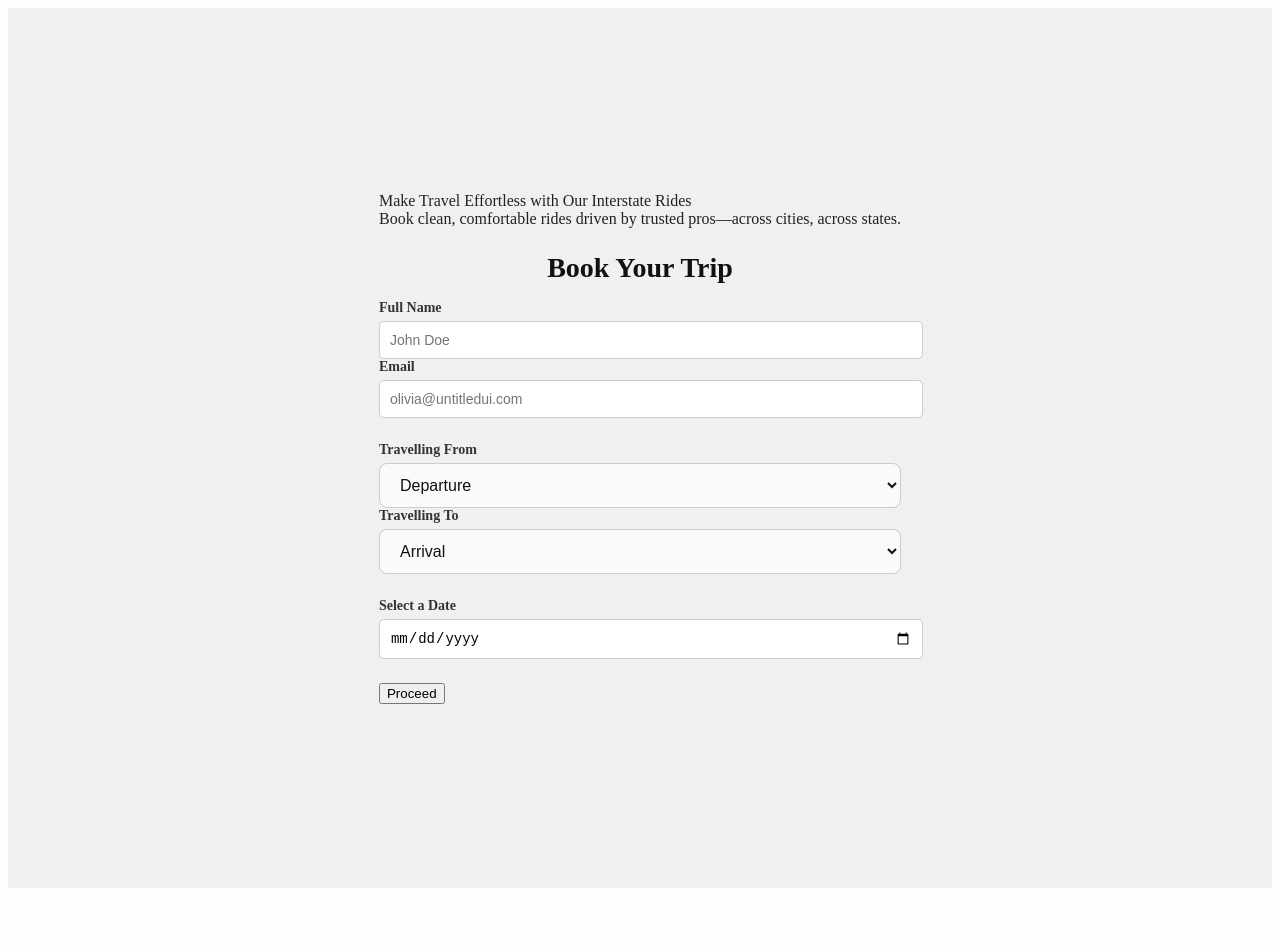
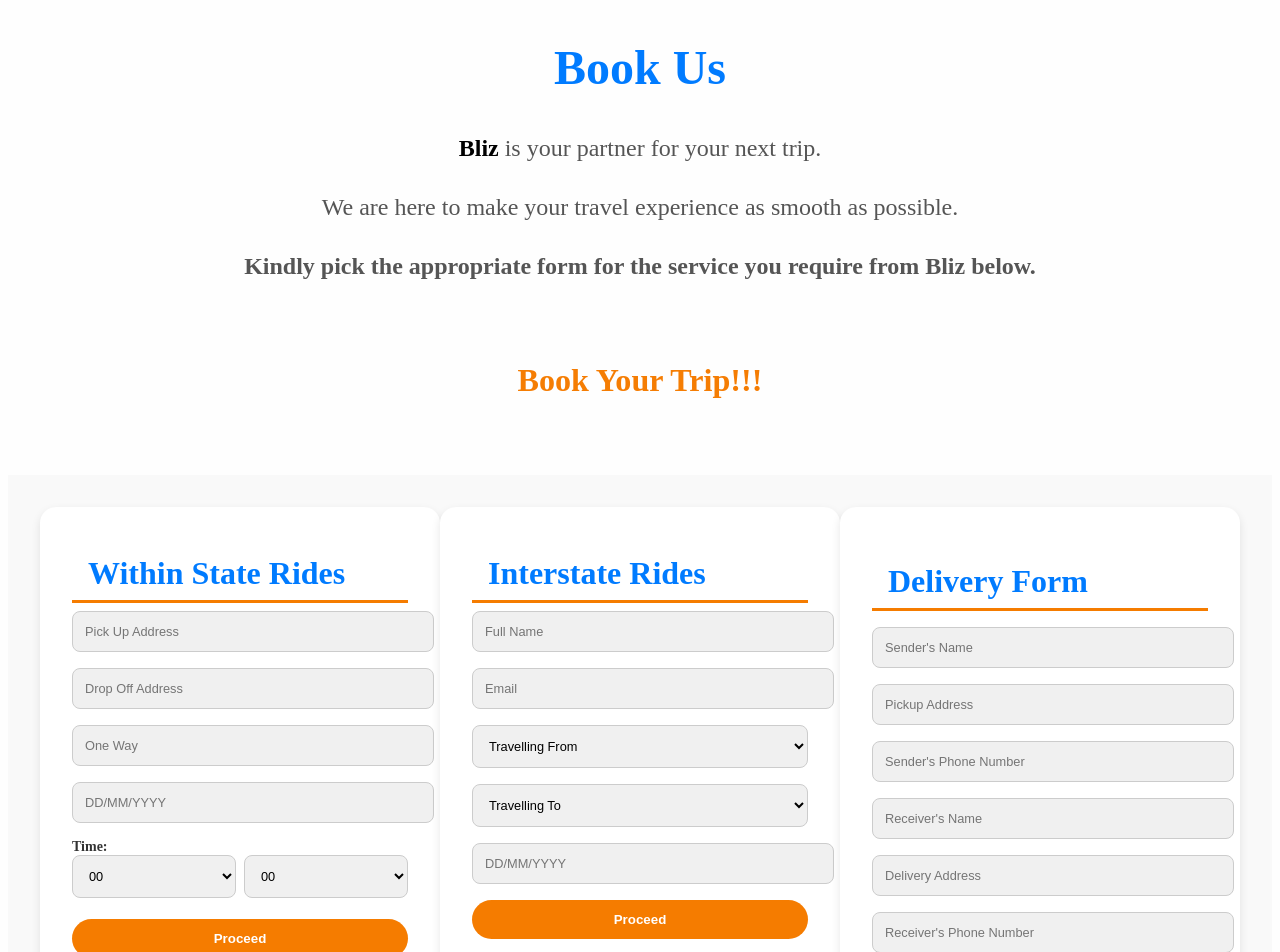
Before and after one commit to Tambiye/Bliz, a React (Vite) app: page /book-now in a window 1280 px wide. Shown: the top 952 px of the page. Built offline with nearby package versions, Linux system fonts and the light colour scheme; what @richaadgigi/stylexui would draw is missing.

Commit message:
i don finish abeg

```diff
--- a/src/components/HomeHeader.jsx
+++ b/src/components/HomeHeader.jsx
@@ -16,7 +16,7 @@ const HomeHeader = () => {
                 </div>
             </header>
             <section className='xui-overflow-x-hidden'>
-            <img src="/static/images/banners/gac-gs3-car-in-front-of-a-park-compressed.png" alt="GAC GS3 car in front of a park" width={1920} height={1080} className='xui-w-fluid-100 xui-h-600 xui-img-lazy' style={{objectPosition: 'bottom'}} xui-img-src='/static/images/banners/gac-gs3-car-in-front-of-a-park.png' />
+                <img src="/static/images/banners/gac-gs3-car-in-front-of-a-park-compressed.png" alt="GAC GS3 car in front of a park" width={1920} height={1080} className='xui-w-fluid-100 xui-h-600 xui-img-lazy' style={{ objectPosition: 'bottom' }} xui-img-src='/static/images/banners/gac-gs3-car-in-front-of-a-park.png' />
             </section>
         </>
     );
--- /dev/null
+++ b/src/components/Philosophy.jsx
@@ -0,0 +1,39 @@
+import { lazyLoadings } from "@richaadgigi/stylexui";
+import { useEffect } from "react";
+import { Link } from "react-router-dom";
+
+const Philosophy = () => {
+  useEffect(() => {
+    lazyLoadings();
+  }, []);
+  return (
+    <><section className="xui-d-flex xui-flex-jc-center  xui-flex-ai-center xui-m-4">
+      <div className="xui-w-fluid-30 xui-p-1-half xui-h-500">
+        <h2 className="xui-font-sz-[24px]  xui-text-[var(--deep-blue)] xui-lg-font-sz-[56px]">Our <br />Philosophy</h2>
+        <p className="xui-letter-spacing-half xui-h-200 xui-w-550 xui-font-sz-[18px] xui-opacity-6 ">
+          At <strong className="xui-text-[var(--vibrant-orange)] xui-font-sz-[24px]">Bliz</strong>, we believe that every journey should be a flawless blend of
+          <strong className="xui-text-[var(--deep-blue)] xui-font-sz-[24px] "> security, luxury, and peace of mind</strong>. <br />Our philosophy is simple:
+          <strong className="xui-text-[var(--deep-blue)] xui-font-sz-[24px]"> your safety is our highest priority</strong>, and your comfort is our promise.
+        </p>
+      </div>
+      <div className="xui-w-fluid-70 xui-mt-20px ">
+        <img
+          src="/pexels/pexels-ronailson-1978125.jpg"
+          alt="Transport vehicle from Pexels"
+
+          className='xui-w-fluid-100 xui-h-500 xui-object-fit-contain'
+        />
+
+      </div>
+
+
+    </section>
+
+
+
+
+    </>
+  );
+};
+
+export default Philosophy;
--- /dev/null
+++ b/src/components/Secure.jsx
@@ -0,0 +1,46 @@
+import { lazyLoadings } from "@richaadgigi/stylexui";
+import { useEffect } from "react";
+import { Link } from "react-router-dom";
+const Secure = () => {
+    useEffect(() => {
+      lazyLoadings();
+    }, []);
+    return (
+      <>  <section className="xui-d-flex xui-flex-jc-center xui-pt-6  xui-flex-ai-center xui-flex-col ">
+
+      <div className="xui-fluid-50">
+    <div className="xui-w-400 xui-h-100 xui-font-w-700 xui-font-sz-[48px] xui-text-[var(--deep-blue)]">
+      Secure
+    </div>
+    <div className="xui-w-400  xui-h-100 xui-font-sz-[18px] xui-opacity-6 xui-letter-spacing-half">
+      With <strong className="xui-text-[var(--vibrant-orange)]">Bliz</strong>, luxury is more than comfort —
+      it's the seamless experience, thoughtful details, and premium quality that define every mile.
+    </div>
+
+
+  </div>
+  <div className="xui-fluid-50">
+
+
+  <div className="xui-w-400 xui-h-100 xui-font-sz-[18px] xui-opacity-6 xui-letter-spacing-half">
+      At <strong className="xui-text-[var(--vibrant-orange)]">Bliz</strong>, security is our foundation.
+      Every journey begins with peace of mind, backed by state-of-the-art protection and unwavering trust.
+    </div>
+    <div className=" xui-w-400  xui-h-100 xui-font-w-700 xui-font-sz-[48px] xui-text-[var(--vibrant-orange)]">
+      Luxury
+    </div>
+    </div>
+    <div className="xui-d-flex xui-jc-center xui-pt-6 xui-mt-30px">
+    <img
+      src="/pexels/pexels-gustavo-fring-6817000.jpg"
+      alt="Bliz transport luxury vehicle"
+      className=" xui-h-500 xui-object-center xui-rounded-[20px]"
+    />
+  </div>
+
+  </section>
+        </>
+    );
+  };
+
+  export default Secure;
--- /dev/null
+++ b/src/components/Securitymeetsstyle.jsx
@@ -0,0 +1,35 @@
+import { lazyLoadings } from "@richaadgigi/stylexui";
+import { useEffect } from "react";
+import { Link } from "react-router-dom";
+
+const Securitymeetsstyle = () => {
+  useEffect(() => {
+    lazyLoadings();
+  }, []);
+
+  return (
+    <>
+      <section className="xui-d-flex xui-fw-wrap xui-flex-jc-center xui-flex-ai-center xui-gap-20px xui-p-0 xui-m-0">
+        <div className="xui-w-400 xui-h-100 xui-font-sz-[18px] xui-opacity-6 xui-letter-spacing-half xui-m-0 xui-p-0">
+          <p>
+            With <strong>Bliz</strong>, <strong>security meets style</strong>. From trained drivers to high-end cars, every ride is built to keep you <strong>safe and comfortable</strong>.
+          </p>
+        </div>
+
+        <div className="xui-w-400 xui-h-100 xui-font-sz-[18px] xui-opacity-6 xui-letter-spacing-half xui-m-0 xui-p-0">
+          <p>
+            We go beyond transport. <strong>Bliz</strong> makes sure you <strong>trust every ride</strong>—with cutting-edge safety and premium features.
+          </p>
+        </div>
+      </section>
+
+      <div className="xui-d-flex xui-text-al-center xui-flex-jc-center xui-flex-ai-center xui-font-sz-[20px] xui-opacity-6 xui-letter-spacing-half xui-m-0 xui-p-0">
+        <p>
+          At <strong>Bliz</strong>, your journey is our promise: <strong>secure, smooth, and elevated</strong>.
+        </p>
+      </div>
+    </>
+  );
+};
+
+export default Securitymeetsstyle;
--- a/src/index.css
+++ b/src/index.css
@@ -1043,6 +1043,8 @@ margin-top: 200px;
 
 
 
+
+
 .why-bliz {
 
   padding: 40px 20px;
@@ -1170,7 +1172,7 @@ margin-top: 200px;
   background-color: black;
 }
 
-.contact-form {
+/* .contact-form {
   max-width: 500px;
   margin: 20px auto;
   font-family: Arial, sans-serif;
@@ -1178,7 +1180,7 @@ margin-top: 200px;
 
 .form-group {
   margin-bottom: 15px;
-}
+} */
 
 label {
   font-size: 14px;
@@ -1521,107 +1523,225 @@ textarea {
 }
 
 
-.book-now-wrapper {
+
+
+.book-now-container {
+  display: flex;
+  flex-wrap: wrap;
+  justify-content: space-between;
+   padding: 2rem;
+  background-color: #f9f9f9;
+}
+
+.booking-box {
+  background: white;
+  border-radius: 1rem;
+  box-shadow: 0 4px 10px rgba(0, 0, 0, 0.1);
+  padding: 2rem;
+  flex: 1;
+  min-width: 300px;
+  max-width: 400px;
+}
+
+
+.tab {
+  flex: 1;
+  font-size: 2rem;
+  padding: 1rem;
+  cursor: pointer;
+  font-weight: 700;
+  color:#007BFF;
+  border-bottom: 3px solid #F57C00;
+}
+
+
+
+.form {
+  margin-top: 0.5rem;
+  display: flex;
+  flex-direction: column;
+  gap: 1rem;
+}
+
+.form input,
+.form select {
   background-color: #f0f0f0;
-  padding: 40px 20px;
-  min-height: 100vh;
-  display: flex;
-  justify-content: center;
-  align-items: center;
-
-  color: #222;
-}
-
-.book-now-wrapper .band {
-  background-color: #fff;
-  padding: 2rem;
-  border-radius: 1rem;
-  box-shadow: 0 0 20px rgba(0, 0, 0, 0.07);
-  width: 100%;
-  max-width: 700px;
-}
-
-.book-now-wrapper h2 {
-  text-align: center;
-  color: #111;
-  font-size: 1.75rem;
-  margin-bottom: 1rem;
-}
-
-.book-now-wrapper form {
-  display: flex;
-  flex-direction: column;
-  gap: 1.5rem;
-}
-
-.book-now-wrapper .xui-form-box label,
-.book-now-wrapper .input-holder label,
-.book-now-wrapper .date-input-container label {
-  display: block;
-  font-weight: 600;
-  margin-bottom: 0.5rem;
-  color: #333;
-}
-
-.book-now-wrapper .xui-form-box input,
-.book-now-wrapper .date-input,
-.book-now-wrapper select {
-  width: 100%;
-  padding: 0.75rem 1rem;
+  padding: 0.75rem;
   border: 1px solid #ccc;
   border-radius: 0.5rem;
-  background-color: #fafafa;
-  color: #111;
-  font-size: 1rem;
-  transition: border 0.3s ease;
-}
-
-.book-now-wrapper .xui-form-box input:focus,
-.book-now-wrapper .date-input:focus,
-.book-now-wrapper select:focus {
-  border-color: #555;
-  outline: none;
-  background-color: #fff;
-}
-
-.book-now-wrapper .input-holder {
-  display: flex;
-  flex-direction: column;
-  gap: 1rem;
-}
-
-.book-now-wrapper .date-input-container label {
-  font-weight: 600;
-  color: #444;
-  margin-bottom: 0.5rem;
-}
-
-.book-now-wrapper button.xui-btn-primary {
-  background-color: #111;
-  color: #fff;
-  padding: 0.8rem 1.5rem;
-  font-size: 1rem;
+  font-size: 0.8rem;
+  width: 100%;
+}
+
+.time-select {
+  display: flex;
+  gap: 0.5rem;
+}
+
+.reserve-button,
+.proceed-button {
+  background-color:  #F57C00;
+  color: white;
+  padding: 0.75rem;
   border: none;
   border-radius: 9999px;
+  font-weight: bold;
   cursor: pointer;
-  transition: background-color 0.3s ease;
-  align-self: center;
-}
-
-.book-now-wrapper button.xui-btn-primary:hover {
-  background-color: #333;
-}
-
-@media (min-width: 640px) {
-  .book-now-wrapper .xui-form {
-    display: grid;
-    grid-template-columns: repeat(2, 1fr);
-    gap: 1.5rem;
-  }
-
-  .book-now-wrapper .xui-form-box,
-  .book-now-wrapper .input-holder,
-  .book-now-wrapper .date-input-container {
-    grid-column: span 2;
-  }
-}
+  transition: background-color 0.3s;
+}
+
+.reserve-button:hover,
+.proceed-button:hover {
+  background-color:  #F57C00;
+}
+
+ .heading {
+  font-size: 1.5rem;
+  font-weight: bold;
+  margin-bottom: 0.5rem;
+  color: #007BFF;
+}
+.booking-section h1 {
+  color: #007BFF;
+  font-weight: 3rem;
+  display: flex;
+  justify-content: center;
+  align-items: center;
+  font-size: 3rem;
+}
+.booking-section p {
+  color: #555;
+  font-size: 1.5rem;
+  text-align: center;
+  margin-bottom: 2rem;
+}
+
+.highlight-booking {
+  color: #000;
+  font-size: 1.5rem;
+  font-weight: bold;
+}
+@keyframes pulse {
+  0% {
+    transform: scale(1);
+    opacity: 1;
+  }
+  50% {
+    transform: scale(1.05);
+    opacity: 0.8;
+  }
+  100% {
+    transform: scale(1);
+    opacity: 1;
+  }
+}
+
+.text-yourtrip {
+  color:#F57C00;
+  font-size: 2rem;
+  text-align: center;
+
+  font-weight: 900;
+  padding: 50px;
+
+
+
+  /* Pulse Animation */
+  animation: pulse 2s ease-in-out infinite;
+}
+
+
+
+
+
+
+
+.booking-box.delivery h2.tab {
+  padding-bottom: 0.5rem;
+  margin: 0;
+}
+.booking-box .tab {
+  padding-bottom: 0.5rem;
+  margin: 0;
+}
+
+
+.contact-container {
+  display: flex;
+  align-items: flex-start;
+  justify-content: space-between;
+  gap: 40px;
+  padding: 20px;
+  flex-wrap: wrap;
+
+  border-radius: 12px;
+  box-shadow: 0 4px 12px rgba(0, 0, 0, 0.1);
+}
+
+.contact-info {
+  flex: 1;
+  max-width: 45%;
+  color: #333;
+}
+
+.contact-info h1 {
+  color: #ff6600;
+  font-size: 2.5rem;
+}
+
+.contact-form {
+  flex: 1;
+  max-width: 50%;
+  display: flex;
+  flex-direction: column;
+  gap: 15px;
+  background-color: #ffffff;
+  padding: 20px;
+  border-radius: 12px;
+  box-shadow: 0 2px 8px rgba(0, 0, 0, 0.05);
+}
+
+.form-field {
+  display: flex;
+  flex-direction: column;
+}
+
+.form-field label {
+  font-weight: bold;
+  margin-bottom: 5px;
+  color: #005f99; /* deep light blue */
+}
+
+.form-field input,
+.form-field textarea {
+  padding: 10px;
+  border: 1px solid #ccc;
+  border-radius: 8px;
+  transition: border 0.3s;
+  background-color: #ddd;
+}
+
+.form-field input:focus,
+.form-field textarea:focus {
+  border-color: #ff6600;
+  outline: none;
+}
+
+.form-submit {
+  padding: 12px 20px;
+  background-color: #ff6600;
+  color: white;
+  border: none;
+  border-radius: 8px;
+  font-weight: bold;
+  cursor: pointer;
+  transition: background-color 0.3s;
+}
+
+.form-submit:hover {
+  background-color: #e65c00;
+}
+
+.required {
+  color: #ff3300;
+}
--- a/src/pages/BookNow.jsx
+++ b/src/pages/BookNow.jsx
@@ -1,95 +1,4 @@
 import React from 'react';
-
-const BookNow = () => {
-    return (
-        <div className="book-now-wrapper">
-            <div className="min-h-screen ">
-                <div className="bg-white">
-
-
-                    <div></div>
-
-                    <div><div>Make Travel Effortless with Our Interstate Rides</div>
-                        Book clean, comfortable rides driven by trusted pros—across cities, across states.
-
-                    </div>
-                    <h2 className="text-2xl">Book Your Trip</h2>
-                    <form className="space-y-6">
-                        <div className="grid">
-                            <div>
-                                <label htmlFor="names" className="block">
-                                    Full Name
-                                </label>
-                                <input
-                                    type="text"
-                                    id="names"
-                                    placeholder="John Doe"
-                                    className="mt-1 "
-                                />
-                            </div>
-                            <div>
-                                <label htmlFor="email" className="block ">
-                                    Email
-                                </label>
-                                <input
-                                    type="email"
-                                    id="email"
-                                    placeholder="olivia@untitledui.com"
-                                    className="mt-1"
-                                />
-                            </div>
-                        </div>
-
-                        <div className="grid">
-                            <div>
-                                <label className="block ">
-                                    Travelling From
-                                </label>
-                                <select className="mt-1 w-full px-4 py-2 border border-gray-300 rounded-lg focus:ring-2 focus:ring-purple-400 focus:outline-none">
-                                    <option value="placeholder">Departure</option>
-                                    {states.map((state, index) => (
-                                        <option key={index} value={state}>{state}</option>
-                                    ))}
-                                </select>
-                            </div>
-                            <div>
-                                <label className="block text-sm font-medium text-gray-700">
-                                    Travelling To
-                                </label>
-                                <select className="mt-1 w-full px-4 py-2 border border-gray-300 rounded-lg focus:ring-2 focus:ring-purple-400 focus:outline-none">
-                                    <option value="placeholder">Arrival</option>
-                                    {states.map((state, index) => (
-                                        <option key={index} value={state}>{state}</option>
-                                    ))}
-                                </select>
-                            </div>
-                        </div>
-
-                        <div>
-                            <label htmlFor="date" className="block text-sm font-medium text-gray-700">
-                                Select a Date
-                            </label>
-                            <input
-                                type="date"
-                                id="date"
-                                className="mt-1 w-full px-4 py-2 border border-gray-300 rounded-lg focus:ring-2 focus:ring-purple-400 focus:outline-none"
-                            />
-                        </div>
-
-                        <div className="text-center">
-                            <button
-                                type="submit"
-                                className="bg-purple-600 text-white px-6 py-3 rounded-full shadow-md hover:bg-purple-700 transition duration-300"
-                            >
-                                Proceed
-                            </button>
-                        </div>
-                    </form>
-                </div>
-            </div>
-        </div>
-    );
-};
 
 const states = [
     "Abia", "Adamawa", "Akwa Ibom", "Anambra", "Bauchi", "Bayelsa", "Benue", "Borno",
@@ -98,4 +7,101 @@ const states = [
     "Ogun", "Ondo", "Osun", "Oyo", "Plateau", "Rivers", "Sokoto", "Taraba", "Yobe", "Zamfara"
 ];
 
+const BookNow = () => {
+    return (
+        <>
+            <div className="booking-section">
+                <h1>Book Us</h1>
+                <p><span className="highlight-booking">Bliz</span> is your partner for your next trip.</p>
+                <p>We are here to make your travel experience as smooth as possible.</p>
+                <p className="highlight-booking">Kindly pick the appropriate form for the service you require from Bliz below.</p>
+            </div>
+
+            <h2 className="text-yourtrip">Book Your Trip!!!</h2>
+
+            <div className="book-now-container">
+
+                {/* Within State Booking */}
+                <div className="booking-box within-state">
+                    <div className="tab ">Within State Rides</div>
+
+                    <form className="form">
+                        <input type="text" placeholder="Pick Up Address" />
+                        <input type="text" placeholder="Drop Off Address" />
+                        <input type="text" placeholder="One Way" />
+                        <input
+                            type="text"
+                            placeholder="DD/MM/YYYY"
+                            pattern="\d{2}/\d{2}/\d{4}"
+                            title="Enter date in DD/MM/YYYY format"
+                            required
+                        />
+                        <label>
+                            Time:
+                            <div className="time-select">
+                                <select>
+                                    {Array.from({ length: 24 }, (_, i) => (
+                                        <option key={i} value={i.toString().padStart(2, '0')}>
+                                            {i.toString().padStart(2, '0')}
+                                        </option>
+                                    ))}
+                                </select>
+                                <select>
+                                    {['00', '15', '30', '45'].map((min, i) => (
+                                        <option key={i} value={min}>{min}</option>
+                                    ))}
+                                </select>
+                            </div>
+                        </label>
+                        <button type="submit" className="proceed-button">Proceed</button>
+                    </form>
+                </div>
+
+                {/* Interstate Booking */}
+                <div className="booking-box interstate">
+                    <h2 className="tab">Interstate Rides</h2>
+                    <form className="form">
+                        <input type="text" placeholder="Full Name" />
+                        <input type="email" placeholder="Email" />
+                        <select>
+                            <option value="">Travelling From</option>
+                            {states.map((state, index) => (
+                                <option key={index} value={state}>{state}</option>
+                            ))}
+                        </select>
+                        <select>
+                            <option value="">Travelling To</option>
+                            {states.map((state, index) => (
+                                <option key={index} value={state}>{state}</option>
+                            ))}
+                        </select>
+                        <input
+                            type="text"
+                            placeholder="DD/MM/YYYY"
+                            pattern="\d{2}/\d{2}/\d{4}"
+                            title="Enter date in DD/MM/YYYY format"
+                            required
+                        />
+                        <button type="submit" className="proceed-button">Proceed</button>
+                    </form>
+                </div>
+
+                {/* Delivery Booking */}
+                <div className="booking-box delivery">
+                    <form className="form">
+                        <h2 className="tab">Delivery Form</h2>
+                        <input type="text" placeholder="Sender's Name" required  />
+                        <input type="text" placeholder="Pickup Address" required />
+                        <input type="tel" placeholder="Sender's Phone Number" required  />
+                        <input type="text" placeholder="Receiver's Name" required  />
+                        <input type="text" placeholder="Delivery Address" required />
+                        <input type="tel" placeholder="Receiver's Phone Number" required  />
+                        <button type="submit" className="proceed-button">Proceed</button>
+                    </form>
+                </div>
+            </div>
+        </>
+    );
+};
+
 export default BookNow;
--- a/src/pages/Contact.jsx
+++ b/src/pages/Contact.jsx
@@ -2,30 +2,44 @@
 import React from 'react';
 
 const Contact = () => {
-    return (
-        <form className="contact-form">
-            <div className="form-group">
-                <label>Name:<span className="required">*</span></label>
+    return (<><div class="contact-container">
+        <div class="contact-info">
+          <h1>Contact Us</h1>
+          <p>If you have any questions or inquiries, please feel free to reach out to us using the form.</p>
+          <p>We will get back to you as soon as possible.</p>
+          <p>We look forward to hearing from you!</p>
+          <p>For immediate assistance, you can also reach us at:</p>
+        </div>
+
+        <form class="contact-form">
+          <div class="form-field">
+            <label>Name:<span class="required">*</span></label>
             <input type="text" placeholder="Your Name" required />
           </div>
 
-            <div className="form-group">
-                <label>E-mail:<span className="required">*</span></label>
+          <div class="form-field">
+            <label>E-mail:<span class="required">*</span></label>
             <input type="email" placeholder="Your Email" required />
           </div>
 
-            <div className="form-group">
-                <label>Company:<span className="required">*</span></label>
-                <input type="text" placeholder="Company Name" required />
+          <div class="form-field">
+            <label>Phone Number:<span class="required">*</span></label>
+            <input type="text" placeholder="Phone Number" required />
           </div>
+            <div class="form-field">
+                <label>Address:<span class="required">*</span></label>
+                <input type="text" placeholder="Address" required /></div>
 
-            <div className="form-group">
-                <label>Message<span className="required">*</span></label>
+          <div class="form-field">
+            <label>Message:<span class="required">*</span></label>
             <textarea placeholder="Your message" required></textarea>
           </div>
 
-            <button type="submit" className="submit-button">Send Message</button>
+          <button type="submit" class="form-submit">Send Message</button>
         </form>
+      </div>
+
+    </>
     );
 };
 
```
Also changed, not shown: src/pages/AboutUs.jsx (+11 -29 lines), public/pexels/pexels-gustavo-fring-6817000.jpg (added), public/pexels/pexels-ronailson-1978125.jpg (added). Lines whose indentation alone changed are shown as unchanged.
